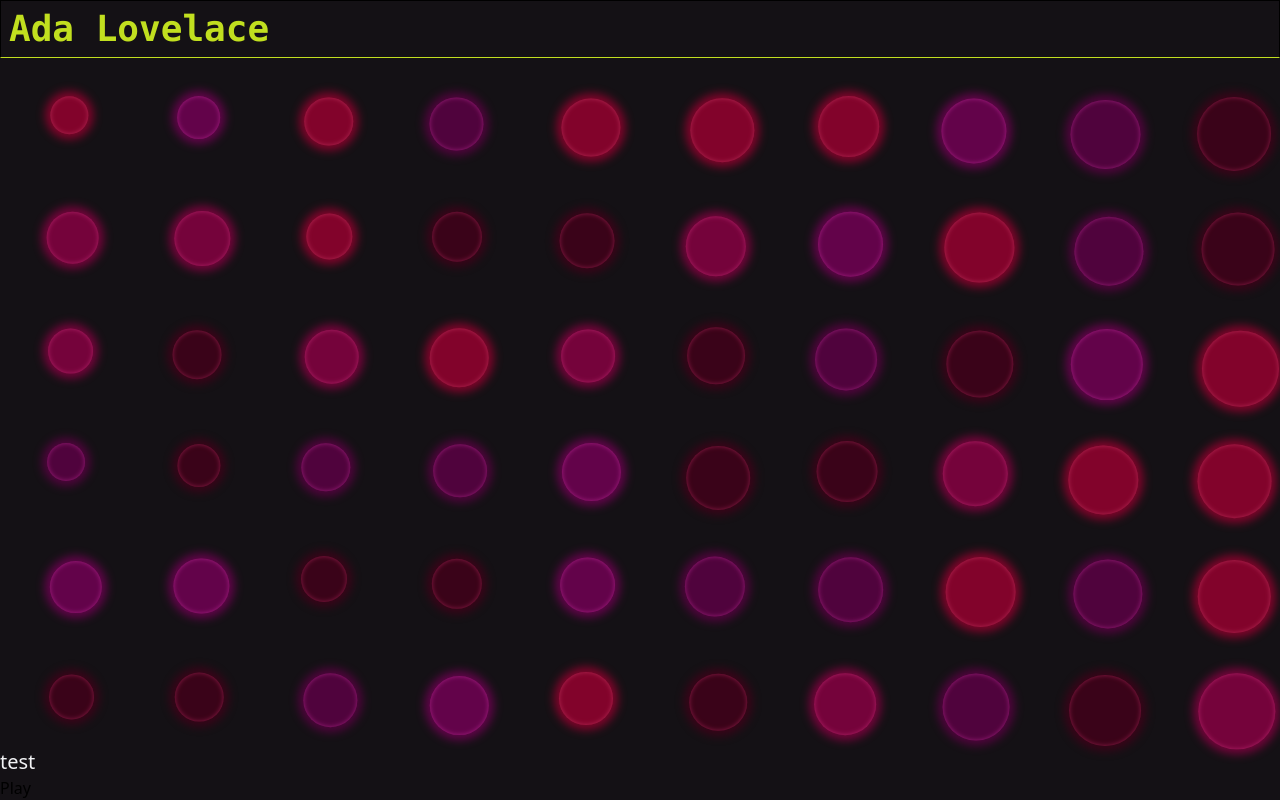
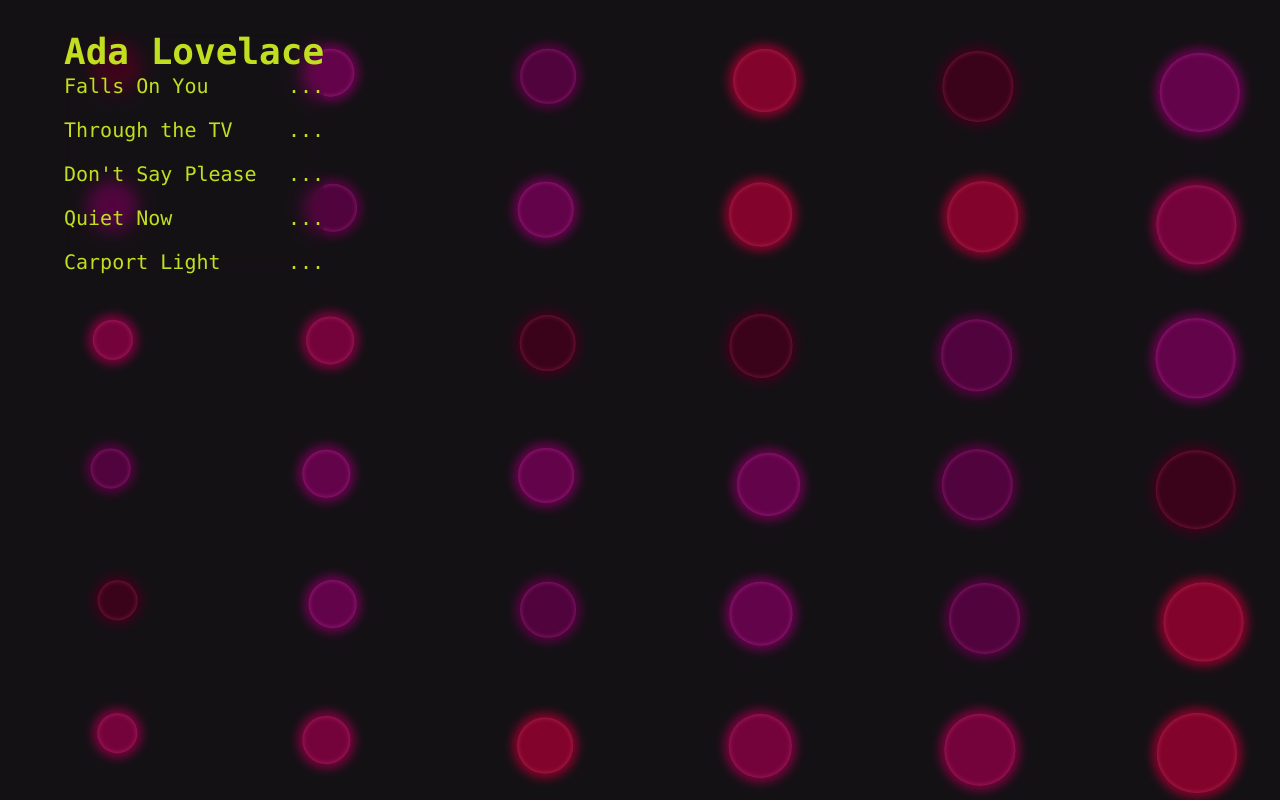
Before and after one commit to ColeDixon78/adalovelace-website, a SvelteKit app: page / in a window 1280 px wide. Built offline with nearby package versions, Linux system fonts and the light colour scheme.

Commit message:
looking good

```diff
--- a/src/lib/components/audio-player.svelte
+++ b/src/lib/components/audio-player.svelte
@@ -7,10 +7,24 @@
 	let time = $state(0);
 	let duration = $state(0);
 	let paused = $state(true);
+	function format(time: number) {
+		if (isNaN(time)) return '...';
+		const minutes = Math.floor(time / 60);
+		const seconds = Math.floor(time % 60);
+		return `${minutes}:${seconds < 10 ? `0${seconds}` : seconds}`;
+	}
 </script>
 
-<div>
-	<h2 class="text-xl text-gray-100">{title}</h2>
-	<audio bind:duration bind:currentTime={time} bind:paused {src}></audio>
-	<button onclick={() => (paused = !paused)}> Play</button>
+<div class="font-mono text-yellow-c">
+	<audio onended={() => (time = 0)} bind:duration bind:currentTime={time} bind:paused {src}></audio>
+	<button
+		class="flex w-full flex-auto justify-between text-xl hover:underline"
+		onclick={() => (paused = !paused)}
+		><h3>{title}</h3>
+		{#if time === 0}
+			<p>{format(duration)}</p>
+		{:else}
+			<p>{format(time)}</p>
+		{/if}
+	</button>
 </div>
--- /dev/null
+++ b/src/lib/components/lights.svelte
@@ -0,0 +1,141 @@
+<script lang="ts">
+	let height = $state(0);
+	let width = $state(0);
+	let mouse = $state({ x: 0, y: 0 });
+	let { colorChoice } = $props();
+	const rows = 6;
+	const columns = 6;
+	const lightCount = rows * columns;
+	const xBandwidth = $derived(width / columns);
+	const yBandwidth = $derived(height / rows);
+	const radius = $derived(Math.min(Math.min(xBandwidth / 3, yBandwidth / 3), 40));
+	const colorPalettes = [
+		['9e0031', '8e0045', '770058', '600047', '44001a'],
+		['2d3047', '419d78', 'e0a458', 'ffdbb5', 'c04abc']
+	];
+	// const colorPalette = ['650d1b', '823200', '9b3d12', 'ae8e1c', 'c1df1f'];
+	// const colorPalette = ['e3b505', '95190c', '610345', '107e7d', '044b7f'];
+	const colorArray: string[] = $state(Array(lightCount).fill('white'));
+	function randomizeColors() {
+		const colorClasses = ['var1', 'var2', 'var3', 'var4', 'var5'];
+		for (let index = 0; index < lightCount; index++) {
+			const randomElement = colorClasses[Math.floor(Math.random() * colorClasses.length)];
+			colorArray[index] = randomElement;
+		}
+	}
+	let ref: HTMLElement | undefined = $state();
+	function updateColorPalette(colors: string[]) {
+		//update css variables here
+		if (!ref) {
+			return;
+		}
+		for (let i = 0; i < colors.length; i++) {
+			ref.style.setProperty(`--light-color-${i + 1}`, '#' + colors[i]);
+		}
+	}
+
+	$effect(() => {
+		updateColorPalette(colorPalettes[colorChoice % colorPalettes.length]);
+		randomizeColors();
+		setInterval(randomizeColors, 2000);
+	});
+</script>
+
+<div
+	bind:this={ref}
+	class="relative grid flex-auto grid-cols-6"
+	bind:clientHeight={height}
+	bind:clientWidth={width}
+	onpointermove={(e) => {
+		mouse.x = e.clientX;
+		mouse.y = e.clientY;
+	}}
+>
+	{#each { length: lightCount }, index}
+		{@const staggerX = (Math.random() * xBandwidth) / 20}
+		{@const staggerY = (Math.random() * yBandwidth) / 20}
+		{@const distance = Math.sqrt(
+			(mouse.x - (width * (index % columns)) / columns) ** 2 +
+				(mouse.y - (height * Math.floor(index % rows)) / rows) ** 2
+		)}
+		{@const staggerR = radius * (distance / width)}
+		{@const color = colorArray[index]}
+		<div class="relative col-span-1">
+			<div
+				class="light {color}"
+				style="transform: translate({staggerX}px, {staggerY}px); width: {radius +
+					staggerR}px; height: {radius + staggerR}px;"
+			></div>
+		</div>
+	{/each}
+</div>
+
+<style>
+	.light {
+		opacity: 0.8;
+		position: absolute;
+		top: calc(50% - 20px);
+		left: calc(50% - 20px);
+		border-radius: 50%;
+		background-color: #fff;
+		transition:
+			background-color 0.4s,
+			width 0.2s,
+			height 0.2s;
+	}
+
+	.var1 {
+		--primary: var(--light-color-1);
+		border-style: solid;
+		border-color: var(--primary);
+		background-color: var(--primary);
+		/* background: radial-gradient(color-mix(in hsl, var(--primary), #fff 15%), var(--primary)); */
+		box-shadow:
+			inset 0 0 5px color-mix(in hsl, var(--primary), #fff 30%),
+			0 0 10px 5px var(--primary);
+	}
+
+	.var2 {
+		--primary: var(--light-color-2);
+		border-style: solid;
+		border-color: var(--primary);
+		background-color: var(--primary);
+		/* background: radial-gradient(color-mix(in hsl, var(--primary), #fff 15%), var(--primary)); */
+		box-shadow:
+			inset 0 0 5px color-mix(in hsl, var(--primary), #fff 30%),
+			0 0 10px 5px var(--primary);
+	}
+
+	.var3 {
+		--primary: var(--light-color-3);
+		border-style: solid;
+		border-color: var(--primary);
+		background-color: var(--primary);
+		/* background: radial-gradient(color-mix(in hsl, var(--primary), #fff 15%), var(--primary)); */
+		box-shadow:
+			inset 0 0 5px color-mix(in hsl, var(--primary), #fff 30%),
+			0 0 10px 5px var(--primary);
+	}
+
+	.var4 {
+		--primary: var(--light-color-4);
+		border-style: solid;
+		border-color: var(--primary);
+		background-color: var(--primary);
+		/* background: radial-gradient(color-mix(in hsl, var(--primary), #fff 15%), var(--primary)); */
+		box-shadow:
+			inset 0 0 5px color-mix(in hsl, var(--primary), #fff 30%),
+			0 0 10px 5px var(--primary);
+	}
+
+	.var5 {
+		--primary: var(--light-color-5);
+		border-style: solid;
+		border-color: var(--primary);
+		background-color: var(--primary);
+		/* background: radial-gradient(color-mix(in hsl, var(--primary), #fff 15%), var(--primary)); */
+		box-shadow:
+			inset 0 0 5px color-mix(in hsl, var(--primary), #fff 30%),
+			0 0 10px 5px var(--primary);
+	}
+</style>
--- a/src/routes/+page.svelte
+++ b/src/routes/+page.svelte
@@ -1,144 +1,33 @@
 <script lang="ts">
 	import sample from '$lib/assets/sample.wav';
 	import AudioPlayer from '$lib/components/audio-player.svelte';
-	let height = $state(0);
-	let width = $state(0);
-	let mouse = $state({ x: 0, y: 0 });
-	const rows = 6;
-	const columns = 10;
-	const lightCount = rows * columns;
-	const xBandwidth = $derived(width / columns);
-	const yBandwidth = $derived(height / rows);
-	const radius = $derived(Math.min(Math.min(xBandwidth / 3, yBandwidth / 3), 40));
-	const colorPalette = ['9e0031', '8e0045', '770058', '600047', '44001a'];
-	// const colorPalette = ['650d1b', '823200', '9b3d12', 'ae8e1c', 'c1df1f'];
-	// const colorPalette = ['e3b505', '95190c', '610345', '107e7d', '044b7f'];
-	const colorArray: string[] = $state(Array(lightCount).fill('white'));
-	function randomizeColors() {
-		const colorClasses = ['var1', 'var2', 'var3', 'var4', 'var5'];
-		for (let index = 0; index < lightCount; index++) {
-			const randomElement = colorClasses[Math.floor(Math.random() * colorClasses.length)];
-			colorArray[index] = randomElement;
-		}
+	import Lights from '$lib/components/lights.svelte';
+	let colorChoice = $state(0);
+	function nextColor() {
+		colorChoice++;
 	}
-	let ref: HTMLElement | undefined = $state();
-	function updateColorPalette(colors: string[]) {
-		//update css variables here
-		if (!ref) {
-			return;
-		}
-		for (let i = 0; i < colors.length; i++) {
-			ref.style.setProperty(`--light-color-${i + 1}`, '#' + colors[i]);
-		}
-	}
-
-	$effect(() => {
-		updateColorPalette(colorPalette);
-		randomizeColors();
-		setInterval(randomizeColors, 2000);
-	});
 </script>
 
-<main
-	bind:this={ref}
-	onpointermove={(e) => {
-		mouse.x = e.clientX;
-		mouse.y = e.clientY;
+<svelte:window
+	onkeydown={(e) => {
+		if (e.key === ' ') {
+			nextColor();
+		}
 	}}
-	class="flex h-screen w-screen flex-col bg-onyx"
->
-	<header class="border border-b-[#c1df1f] p-2">
-		<h1 class="font-mono text-4xl font-semibold text-[#c1df1f]">Ada Lovelace</h1>
-	</header>
+/>
 
-	<div
-		class="relative grid flex-auto grid-cols-10"
-		bind:clientHeight={height}
-		bind:clientWidth={width}
-	>
-		{#each { length: lightCount }, index}
-			{@const staggerX = (Math.random() * xBandwidth) / 20}
-			{@const staggerY = (Math.random() * yBandwidth) / 20}
-			{@const distance = Math.sqrt(
-				(mouse.x - (width * (index % columns)) / columns) ** 2 +
-					(mouse.y - (height * Math.floor(index % rows)) / rows) ** 2
-			)}
-			{@const staggerR = radius * (distance / width)}
-			{@const color = colorArray[index]}
-			<div class="relative col-span-1">
-				<div
-					class="light {color}"
-					style="transform: translate({staggerX}px, {staggerY}px); width: {radius +
-						staggerR}px; height: {radius + staggerR}px;"
-				></div>
-			</div>
-		{/each}
+<main class="flex h-screen w-screen flex-row bg-onyx">
+	<div class="absolute top-8 left-16 z-50 backdrop-blur-sm">
+		<h1 class="font-mono text-4xl font-semibold text-yellow-c">Ada Lovelace</h1>
+		<div class="flex flex-col gap-4">
+			<AudioPlayer title="Falls On You" src={sample} />
+			<AudioPlayer title="Through the TV" src={sample} />
+			<AudioPlayer title="Don't Say Please" src={sample} />
+			<AudioPlayer title="Quiet Now" src={sample} />
+			<AudioPlayer title="Carport Light" src={sample} />
+		</div>
 	</div>
-
-	<AudioPlayer title="test" src={sample} />
+	<div class="flex flex-auto">
+		<Lights {colorChoice} />
+	</div>
 </main>
-
-<style>
-	.light {
-		opacity: 0.8;
-		position: absolute;
-		top: calc(50% - 20px);
-		left: calc(50% - 20px);
-		border-radius: 50%;
-		background-color: #fff;
-		transition:
-			background-color 0.2s,
-			width 0.2s,
-			height 0.2s;
-	}
-
-	.var1 {
-		--my-color: var(--light-color-1);
-		border-style: solid;
-		border-color: var(--my-color);
-		background-color: var(--my-color);
-		box-shadow:
-			inset 0 0 5px color-mix(in hsl, var(--my-color), #fff 30%),
-			0 0 10px 5px var(--my-color);
-	}
-
-	.var2 {
-		--my-color: var(--light-color-2);
-		border-style: solid;
-		border-color: var(--my-color);
-		background-color: var(--my-color);
-		box-shadow:
-			inset 0 0 5px color-mix(in hsl, var(--my-color), #fff 30%),
-			0 0 10px 5px var(--my-color);
-	}
-
-	.var3 {
-		--my-color: var(--light-color-3);
-		border-style: solid;
-		border-color: var(--my-color);
-		background-color: var(--my-color);
-		box-shadow:
-			inset 0 0 5px color-mix(in hsl, var(--my-color), #fff 30%),
-			0 0 10px 5px var(--my-color);
-	}
-
-	.var4 {
-		--my-color: var(--light-color-4);
-		border-style: solid;
-		border-color: var(--my-color);
-		background-color: var(--my-color);
-		box-shadow:
-			inset 0 0 5px color-mix(in hsl, var(--my-color), #fff 30%),
-			0 0 10px 5px var(--my-color);
-	}
-
-	.var5 {
-		--my-color: var(--light-color-5);
-		border-style: solid;
-		border-color: var(--my-color);
-		background-color: var(--my-color);
-		box-shadow:
-			inset 0 0 5px color-mix(in hsl, var(--my-color), #fff 30%),
-			0 0 10px 5px var(--my-color);
-	}
-</style>
--- a/src/routes/layout.css
+++ b/src/routes/layout.css
@@ -1,7 +1,6 @@
 @import 'tailwindcss';
 
 @theme {
-    --color-soft-pink: #efd0ca;
-    --color-background: #712f79;
     --color-onyx: #141115;
+    --color-yellow-c: #c1df1f;
 }
```
